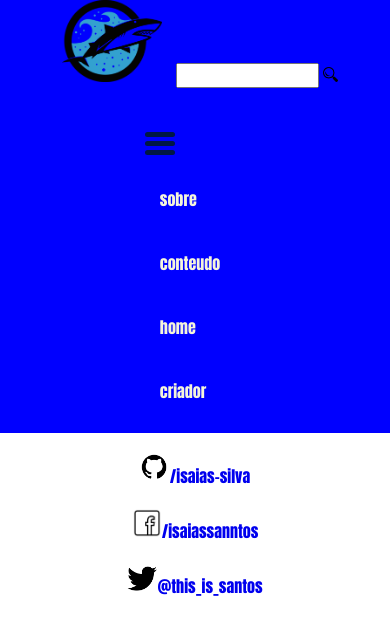
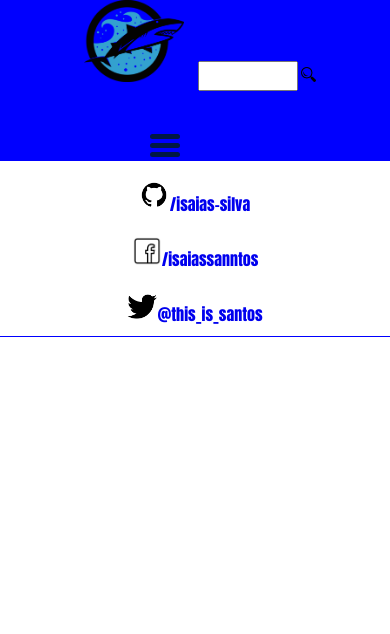
Before and after one commit to isaias-silva/site-flexbox, a plain HTML site: page index.html in a window 390 px wide. Drawn offline with Linux system fonts and the light colour scheme.

Commit message:
estilo do aside iniciado

```diff
--- a/css/style.css
+++ b/css/style.css
@@ -38,6 +38,13 @@ img {
                     display: inline-block;
                     margin-left: 10px;
                     margin-bottom: 20px;
+                    transition: 0.25s ease-in-out;
+                }
+
+                #logo {
+                    position: relative;
+                    top: 0;
+                    left: 0;
                 }
 
                 #searchpesq img {
@@ -45,7 +52,13 @@ img {
                 }
 
                 #searchpesq input {
-    height: 25px;
+                    height: 30px;
+                    width: 100px;
+                    transition: 0.25s ease-in-out;
+                }
+
+                #searchpesq input:focus {
+                    width: 200px;
                 }
 
                 .nav-right #menu-center ul {
@@ -63,16 +76,29 @@ img {
                     color: beige;
                     padding: 15px;
                     border-radius: 30px;
+                    transition: 0.25s ease-in-out;
+                    font-weight: bold;
+                }
+
+                .nav-right #menu-center ul li a:hover {
+                    color: beige;
+                    padding: 15px;
+                    border-radius: 30px;
+                    background: rgb(9, 9, 60);
+                }
+
+                .nav-right #menu-mobile {
+                    display: none;
                 }
 
                 .nav-right #menu-mobile input {
                     opacity: 0;
-    width: 30px;
                 }
 
                 .nav-right #menu-mobile label {
                     cursor: pointer;
                     position: relative;
+                    top: 10px;
                 }
 
                 .nav-right #menu-mobile label span {
@@ -83,6 +109,16 @@ img {
                     border-radius: 30px;
                     transition: 0.25s ease-in-out;
                     position: relative;
+                }
+
+                #redes-sociais {
+                    border: 1px solid blue;
+                    border-style: hidden hidden solid hidden;
+                    padding-bottom: 10px;
+                }
+
+                aside::-webkit-scrollbar {
+                    display: none;
                 }
 
                 .nav-right #menu-mobile label span:nth-child(1) {
@@ -117,7 +153,13 @@ img {
                         flex-direction: column;
                         position: relative;
                     }
-    .nav-right #menu-center ul li {
+                    .nav-right #menu-center {
+                        display: none;
+                    }
+                    #menu-center.ativado {
+                        display: inline;
+                    }
+                    #menu-center.ativado ul li {
                         display: block;
                     }
                     aside {
@@ -127,4 +169,15 @@ img {
                         top: 0px;
                         border-style: hidden;
                     }
+                    .nav-right #menu-mobile {
+                        display: block;
+                        position: absolute;
+                        top: 100px;
+                        left: 150px;
+                        width: 30px;
+                        height: 1px;
                     }
+                    #searchpesq {
+                        margin-bottom: 70px;
+                    }
+                }
```
Lines whose indentation alone changed are shown as unchanged.
